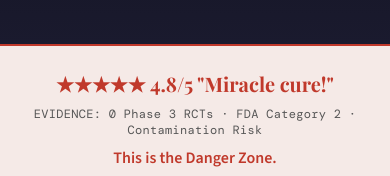
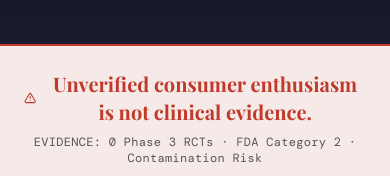
Before and after one commit to RRTONY/tonygreenberg-website, a Next.js app: page /peptide-matrix in a window 390 px wide. Shown: the part 624-800 px from the top of the page. Built offline with nearby package versions, Linux system fonts and the light colour scheme; no server answers; a web font is replaced by a local one.

Commit message:
Checkpoint: Peptide Matrix content-policy repair: removed an unsupported hard-coded star rating and testimonial-like quote, added a neutral evidence-gap warning with a semantic Lucide icon, added regression coverage, and completed desktop/mobile visual validation.

```diff
--- a/src/app/peptide-matrix/page.tsx
+++ b/src/app/peptide-matrix/page.tsx
@@ -1,5 +1,6 @@
 import { ForwardIcon } from "@/components/ui/inline-icons";
 import type { Metadata } from "next";
+import { TriangleAlert } from "lucide-react";
 import Link from "next/link";
 import {
   Brain,
@@ -133,8 +134,9 @@ export default function PeptideMatrixPage() {
       </section>
 
       <div className="border-y-2 border-[#C0392B] bg-[#C0392B]/8 px-6 py-6 text-center">
-        <p className="font-heading text-xl font-bold text-[#C0392B]">
-          ★★★★★ 4.8/5 &quot;Miracle cure!&quot;
+        <p className="flex items-center justify-center gap-2 font-heading text-xl font-bold text-[#C0392B]">
+          <TriangleAlert aria-hidden="true" className="size-5" />
+          Unverified consumer enthusiasm is not clinical evidence.
         </p>
         <p className="mt-2 font-mono text-xs tracking-wide text-muted-foreground">
           EVIDENCE: 0 Phase 3 RCTs · FDA Category 2 · Contamination Risk
```
Also changed, not shown: 2 other files (tests, documents, lock files or other folders).
